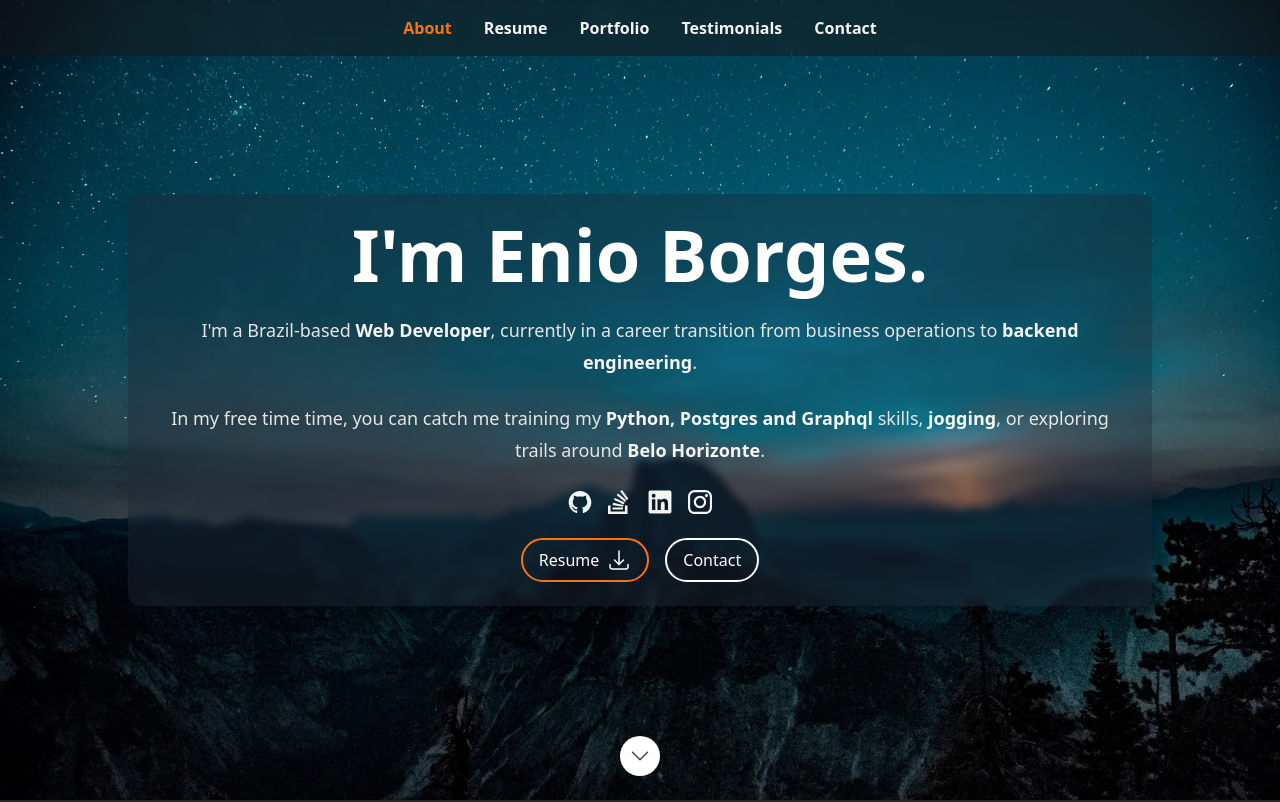
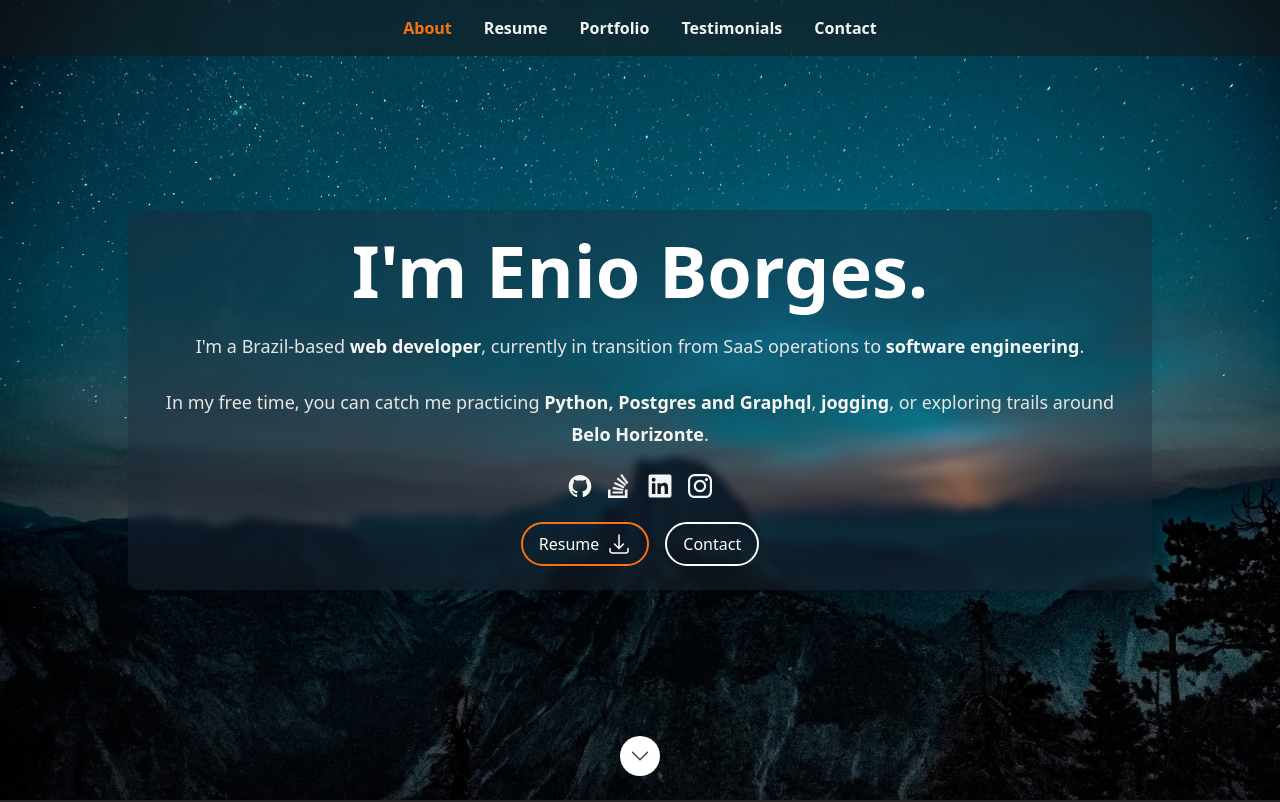
Before and after one commit to borgesenioc/react-resume-enio, a Next.js app: page / in a window 1280 px wide. Shown: the top 802 px of the page. Built offline with nearby package versions, Linux system fonts and the light colour scheme.

Commit message:
Update about me section

```diff
--- a/src/data/data.tsx
+++ b/src/data/data.tsx
@@ -72,11 +72,11 @@ export const heroData: Hero = {
   description: (
     <>
       <p className="prose-sm text-stone-200 sm:prose-base lg:prose-lg">
-        I'm a Brazil-based <strong className="text-stone-100">Web Developer</strong>, currently in a career transition
-        from business operations to <strong className="text-stone-100">backend engineering</strong>.
+        I'm a Brazil-based <strong className="text-stone-100">web developer</strong>, currently in transition
+        from SaaS operations to <strong className="text-stone-100">software engineering</strong>.
       </p>
       <p className="prose-sm text-stone-200 sm:prose-base lg:prose-lg">
-        In my free time time, you can catch me training my <strong className="text-stone-100">Python, Postgres and Graphql</strong> skills,
+        In my free time, you can catch me practicing <strong className="text-stone-100">Python, Postgres and Graphql</strong>,
         <strong className="text-stone-100"> jogging</strong>, or exploring trails around{' '}
         <strong className="text-stone-100">Belo Horizonte</strong>.
       </p>
```
